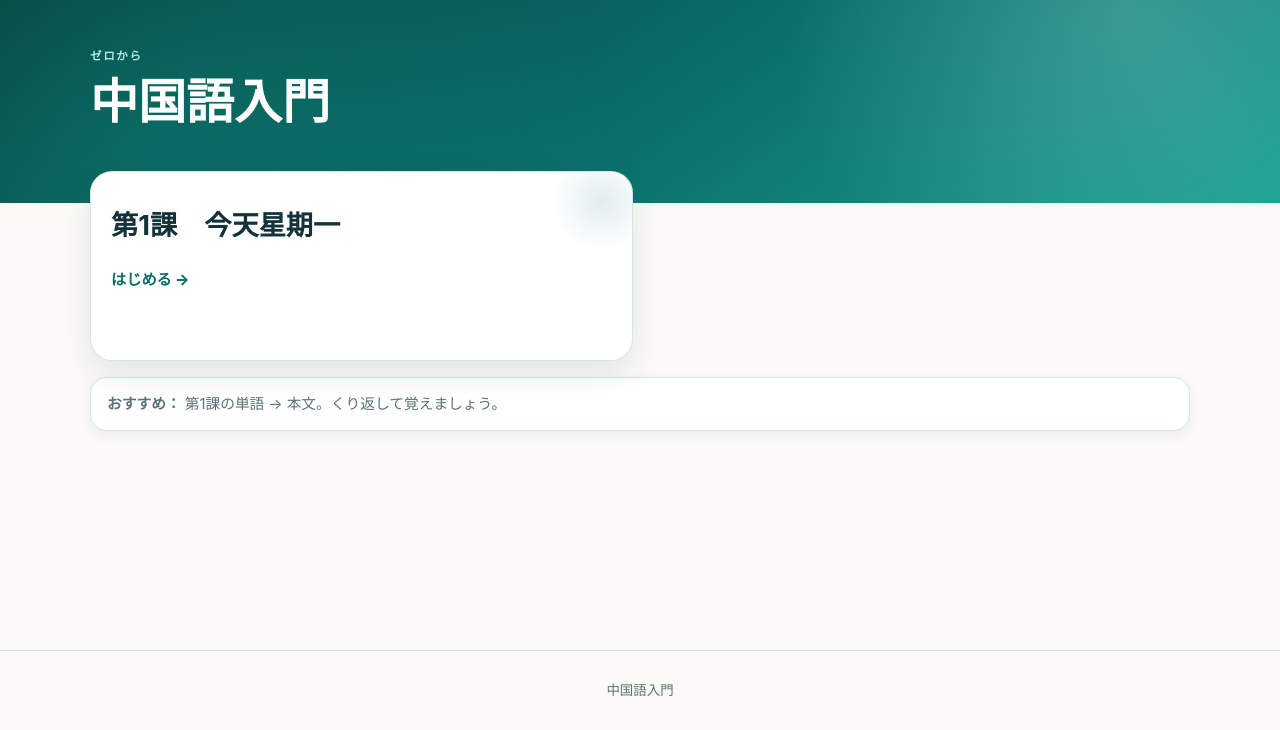
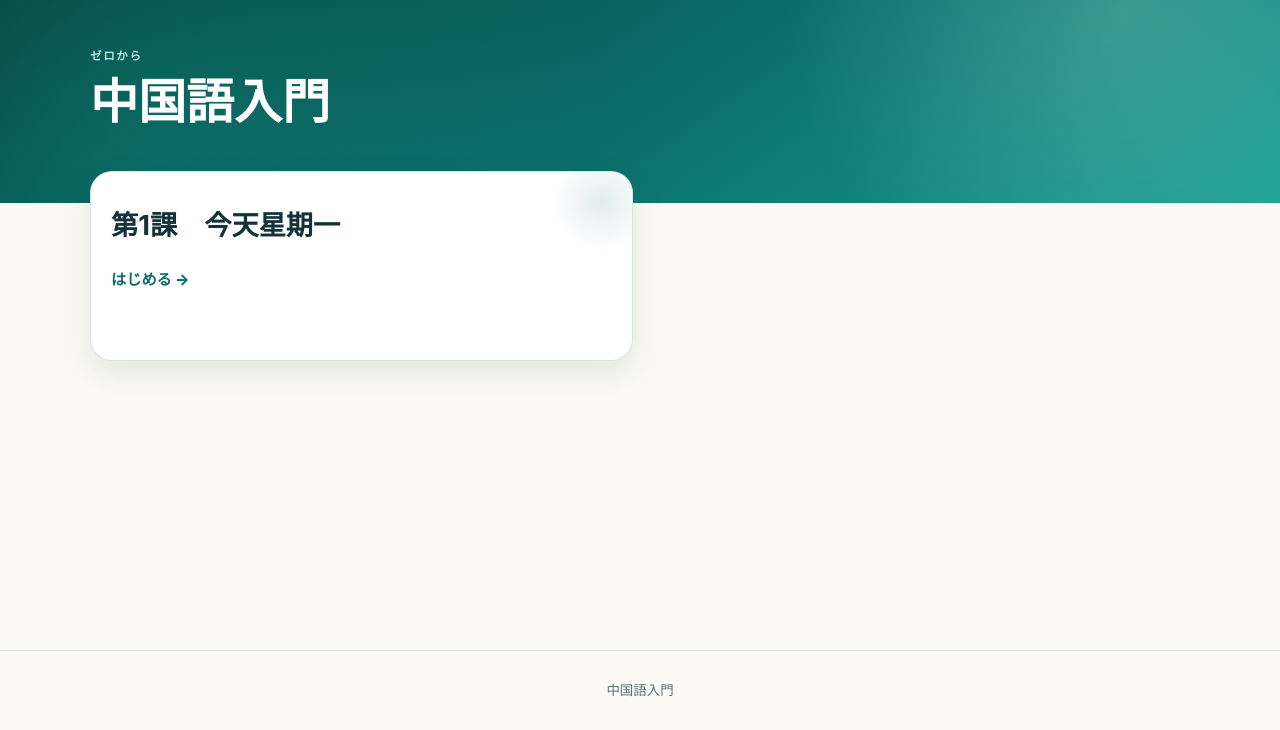
Before and after one commit to ggaofei2026-tech/chinese03, a plain HTML site: page index.html in a window 1280 px wide. Shown: the part 70-800 px from the top of the page. Drawn offline with Linux system fonts and the light colour scheme.

Commit message:
Update index.html

```diff
--- a/index.html
+++ b/index.html
@@ -41,9 +41,7 @@
         <span class="hub-card__cta">はじめる →</span>
       </a>
     </div>
-    <div class="hub-note">
-      <strong>おすすめ：</strong> 第1課の単語 → 本文。くり返して覚えましょう。
-    </div>
+
   </main>
 
   <footer class="site-footer">
```
